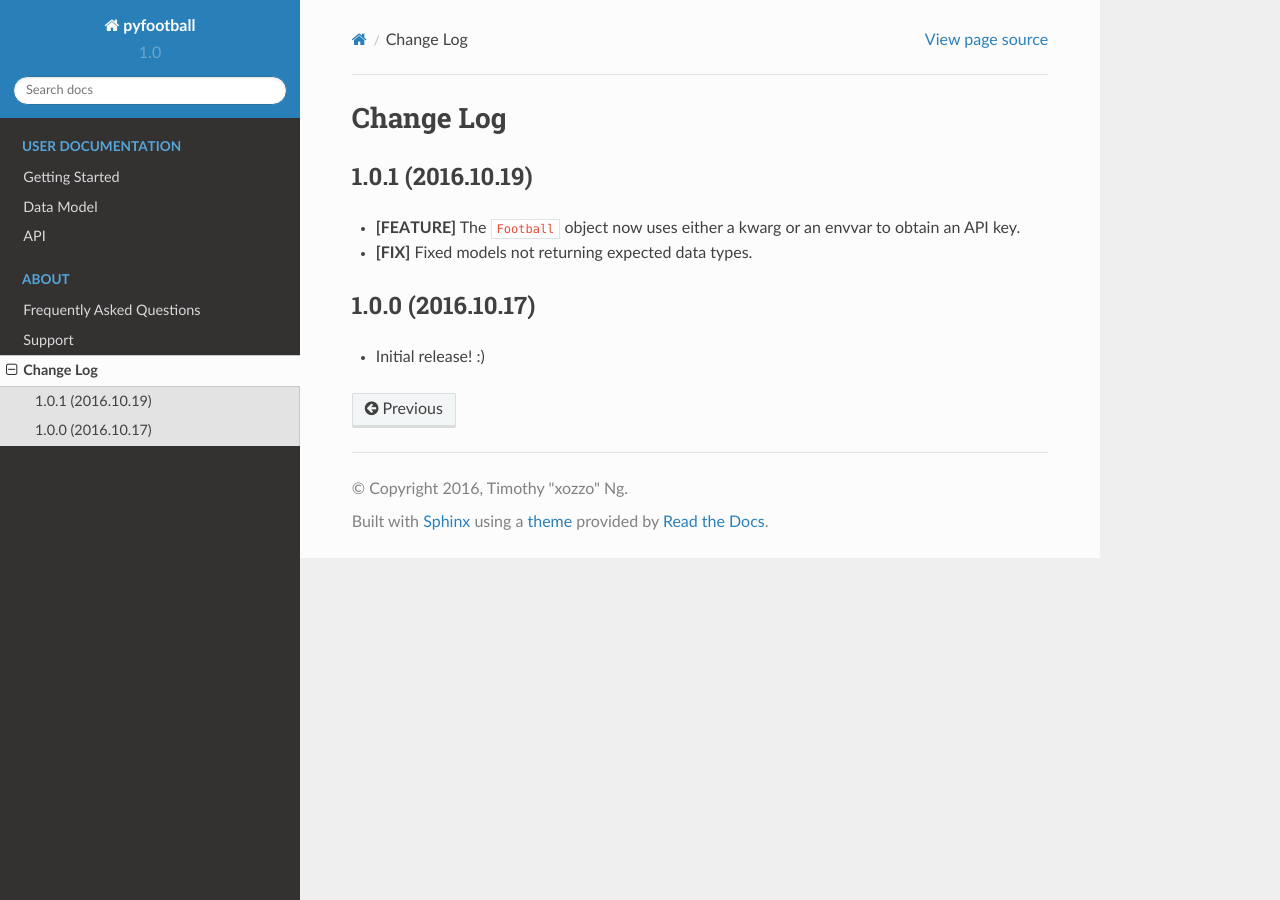
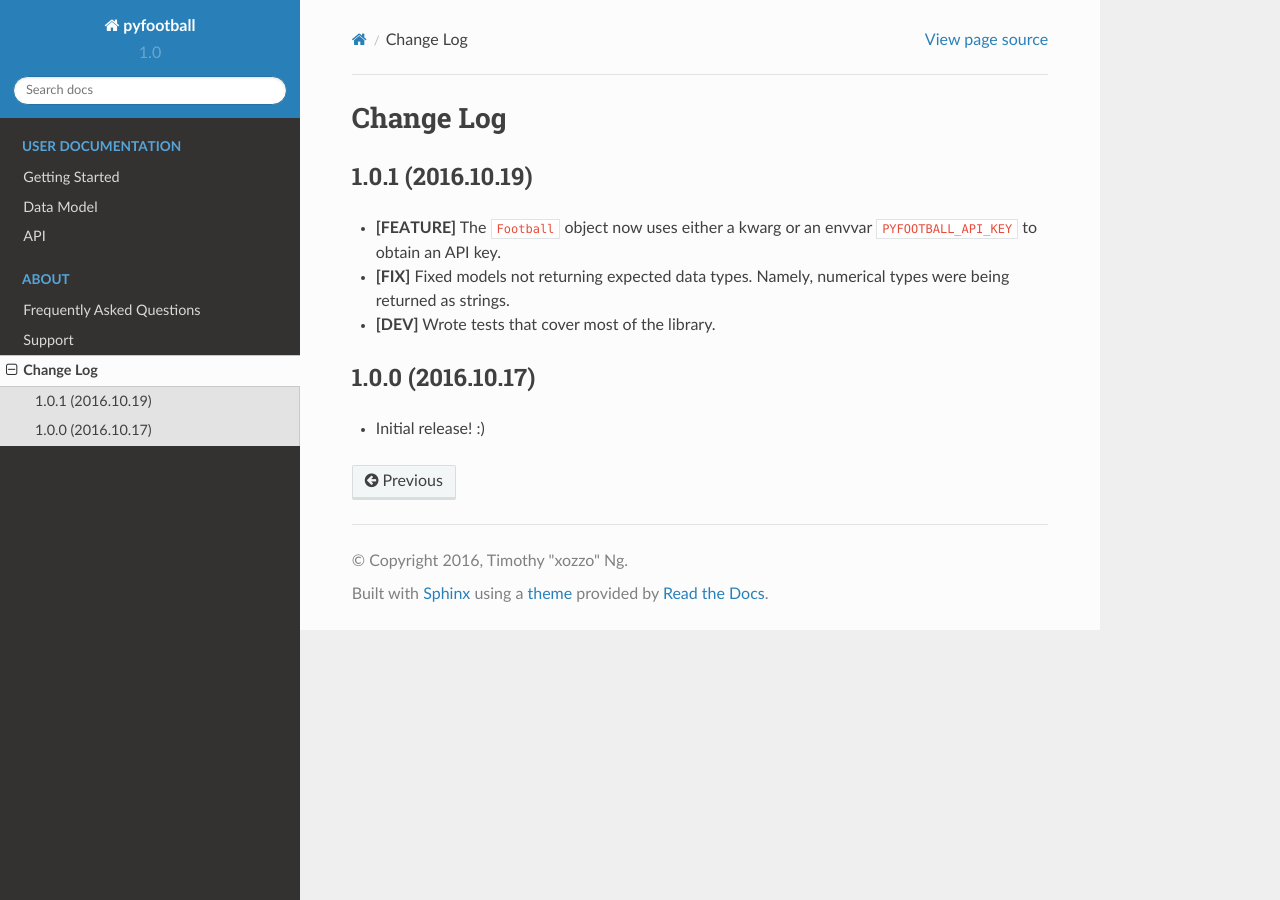
Before and after one commit to timorthi/pyfootball, a Sphinx documentation site: the page built from docs/pages/changelog.rst, in a window 1280 px wide. Built offline with Sphinx 7.4.7 and the Read the Docs theme 2.0.0, drawn with Linux system fonts in a browser that asks for light colours.

Commit message:
Updated version numbers & changelog

```diff
--- a/docs/pages/changelog.rst
+++ b/docs/pages/changelog.rst
@@ -2,8 +2,9 @@ Change Log
 ============
 1.0.1 (2016.10.19)
 --------------------
-* **[FEATURE]** The ``Football`` object now uses either a kwarg or an envvar to obtain an API key.
-* **[FIX]** Fixed models not returning expected data types.
+* **[FEATURE]** The ``Football`` object now uses either a kwarg or an envvar ``PYFOOTBALL_API_KEY`` to obtain an API key.
+* **[FIX]** Fixed models not returning expected data types. Namely, numerical types were being returned as strings.
+* **[DEV]** Wrote tests that cover most of the library.
 
 1.0.0 (2016.10.17)
 --------------------
--- a/setup.py
+++ b/setup.py
@@ -9,7 +9,7 @@ else:
 
 setup(
     name='pyfootball',
-    version='1.0.0',
+    version='1.0.1',
     description='A client library for the football-data.org REST API',
     long_description=open(readme_path).read(),
     url='https://github.com/xozzo/pyfootball',
```
